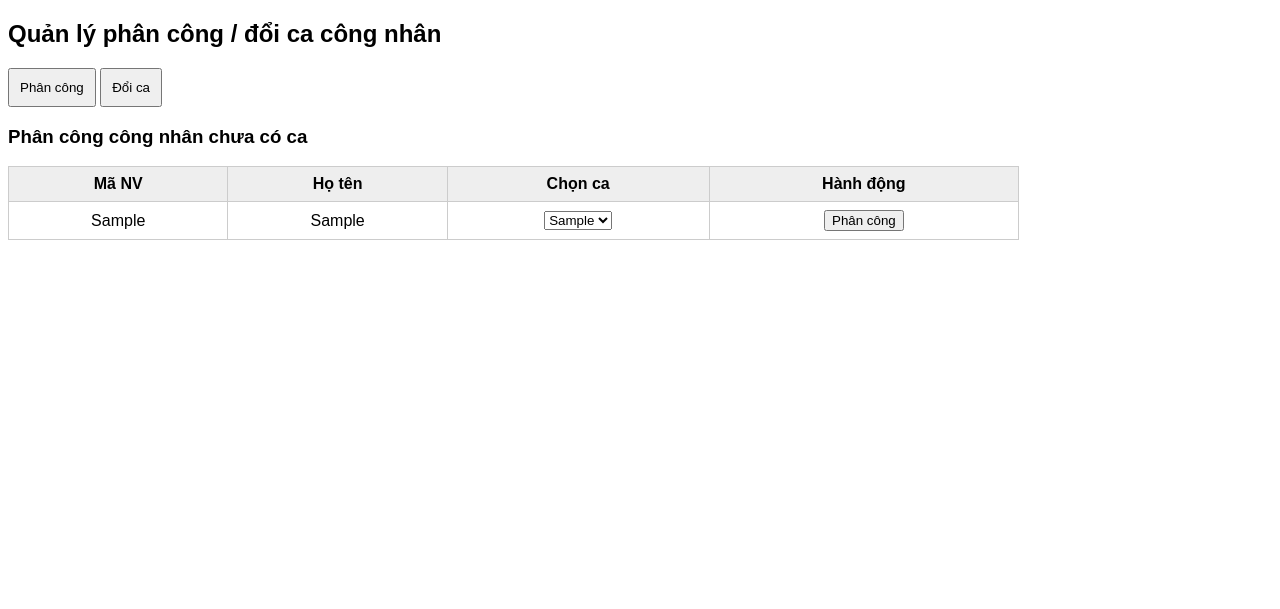
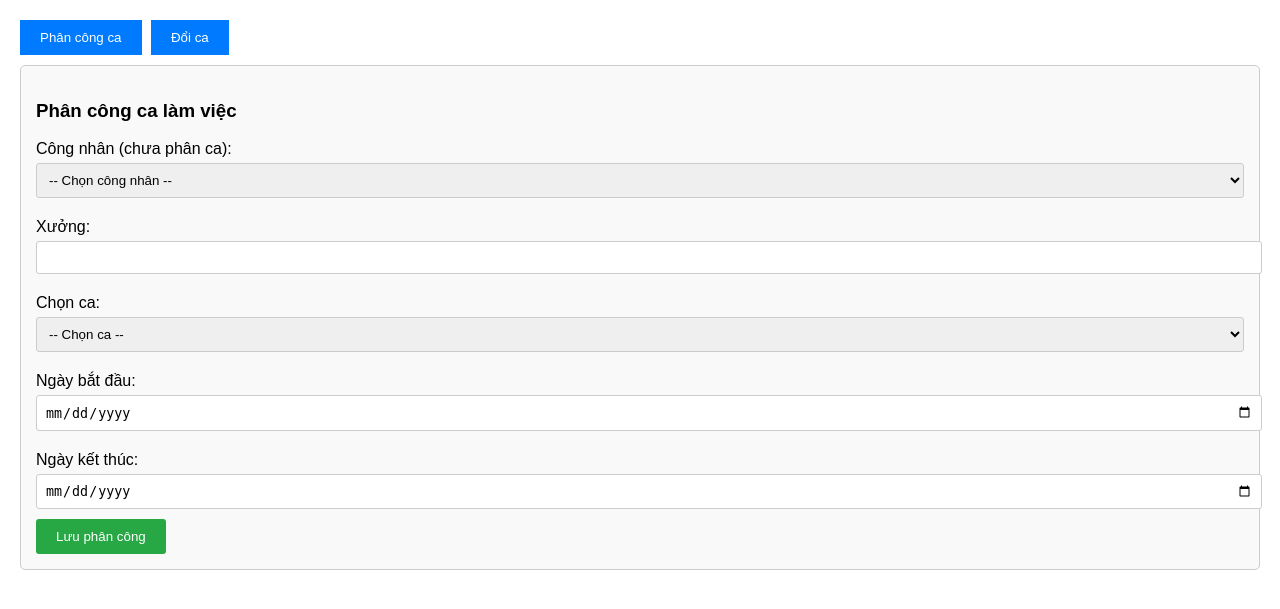
Before and after one commit to TienThanhTranK18IUH/PTUD_QLSX_NHAMAY_NOPAINNOGAIN, a PHP site: template app/views/phancong/PhanCongDoiCaLamViec.php in a window 1280 px wide. Shown: the top 609 px of the page. Run offline with PHP 8.4, Linux system fonts and the light colour scheme; the template is opened without the code that fills it: most values are stand-ins (such as "Sample title", 1, 10 or a date in 2020).

Commit message:
cap nhat chuc nang phan cong, doi ca Cong nhan

```diff
--- a/app/views/phancong/PhanCongDoiCaLamViec.php
+++ b/app/views/phancong/PhanCongDoiCaLamViec.php
@@ -2,158 +2,186 @@
 <html>
 
 <head>
-    <meta charset="UTF-8">
-    <title>Phân công / Đổi ca công nhân</title>
+    <meta charset="utf-8">
+    <title>Phân công / Đổi ca</title>
     <style>
     body {
         font-family: Arial;
+        margin: 20px;
     }
 
-    table {
-        border-collapse: collapse;
-        width: 80%;
-        margin-bottom: 20px;
-    }
-
-    th,
-    td {
-        border: 1px solid #ccc;
-        padding: 8px;
-        text-align: center;
-    }
-
-    th {
-        background-color: #eee;
-    }
-
-    .tab {
+    .tabs {
         margin-bottom: 10px;
     }
 
-    .tab button {
-        padding: 10px;
+    .tabs button {
+        background: #007BFF;
+        color: white;
+        border: none;
+        padding: 10px 20px;
         cursor: pointer;
+        margin-right: 5px;
+    }
+
+    .tabs button:hover {
+        background: #0056b3;
     }
 
     .tabcontent {
-        display: none;
+        border: 1px solid #ccc;
+        padding: 15px;
+        border-radius: 5px;
+        background: #f9f9f9;
     }
 
-    .tabcontent.active {
+    form label {
         display: block;
+        margin: 10px 0 5px;
+    }
+
+    form select,
+    form input {
+        width: 100%;
+        padding: 8px;
+        margin-bottom: 10px;
+        border-radius: 3px;
+        border: 1px solid #ccc;
+    }
+
+    form button {
+        background: #28a745;
+        color: white;
+        border: none;
+        padding: 10px 20px;
+        cursor: pointer;
+        border-radius: 3px;
+    }
+
+    form button:hover {
+        background: #218838;
+    }
+
+    .message {
+        padding: 10px;
+        background: #d4edda;
+        color: #155724;
+        border: 1px solid #c3e6cb;
+        margin-bottom: 15px;
+        border-radius: 3px;
     }
     </style>
-    <script>
-    function openTab(tabName) {
-        var i, x, tablinks;
-        x = document.getElementsByClassName("tabcontent");
-        for (i = 0; i < x.length; i++) x[i].className = x[i].className.replace(" active", "");
-        document.getElementById(tabName).className += " active";
-    }
-
-    function confirmAction(formId, actionText) {
-        if (confirm(actionText)) {
-            document.getElementById(formId).submit();
-        }
-    }
-    </script>
 </head>
 
 <body>
-    <h2>Quản lý phân công / đổi ca công nhân</h2>
 
-    <?php if(isset($message) && $message != ''): ?>
-    <p style="color:green;"><?php echo $message; ?></p>
+    <div class="tabs">
+        <button onclick="showTab('phancong')">Phân công ca</button>
+        <button onclick="showTab('doica')">Đổi ca</button>
+    </div>
+
+    <?php if(!empty($message)): ?>
+    <div class="message"><?php echo htmlspecialchars($message); ?></div>
     <?php endif; ?>
 
-    <div class="tab">
-        <button onclick="openTab('PhanCong')">Phân công</button>
-        <button onclick="openTab('DoiCa')">Đổi ca</button>
+
+    <!-- Phân công ca -->
+    <div id="phancong" class="tabcontent" style="display:block;">
+        <h3>Phân công ca làm việc</h3>
+        <form method="POST" action="index.php?controller=PhanCongDoiCa&action=capNhat">
+            <label>Công nhân (chưa phân ca):</label>
+            <select name="maNguoiDung" id="cnChuaPC" onchange="fillXuong('cnChuaPC','xuongPC')" required>
+                <option value="">-- Chọn công nhân --</option>
+                <?php foreach($congNhanChuaPhanCa as $cn): ?>
+                <option value="<?php echo $cn['maNguoiDung']; ?>" data-xuong="<?php echo $cn['maXuong']; ?>">
+                    <?php echo $cn['maNguoiDung'] . ' - ' . $cn['tenCongNhan']; ?>
+                </option>
+                <?php endforeach; ?>
+            </select>
+
+            <label>Xưởng:</label>
+            <input type="text" name="maXuong" id="xuongPC" readonly required>
+
+            <label>Chọn ca:</label>
+            <select name="maCa" required>
+                <option value="">-- Chọn ca --</option>
+                <?php foreach($danhSachCa as $ca): ?>
+                <option value="<?php echo $ca['maCa']; ?>">
+                    <?php echo $ca['maCa'] . ' (' . $ca['thoiGianBatDau'].'-'.$ca['thoiGianKetThuc'].')'; ?>
+                </option>
+                <?php endforeach; ?>
+            </select>
+
+            <label>Ngày bắt đầu:</label>
+            <input type="date" name="ngayBatDau" required>
+
+            <label>Ngày kết thúc:</label>
+            <input type="date" name="ngayKetThuc" required>
+
+            <button type="submit">Lưu phân công</button>
+        </form>
     </div>
 
-    <div id="PhanCong" class="tabcontent active">
-        <h3>Phân công công nhân chưa có ca</h3>
-        <?php if(count($congNhanChuaPhanCa) == 0): ?>
-        <p>Chưa có công nhân nào cần phân công.</p>
-        <?php else: ?>
-        <table>
-            <tr>
-                <th>Mã NV</th>
-                <th>Họ tên</th>
-                <th>Chọn ca</th>
-                <th>Hành động</th>
-            </tr>
-            <?php foreach($congNhanChuaPhanCa as $cn): ?>
-            <tr>
-                <td><?php echo $cn['maNguoiDung']; ?></td>
-                <td><?php echo $cn['hoTen']; ?></td>
-                <form id="phancong_<?php echo $cn['maNguoiDung']; ?>" method="post"
-                    action="index.php?controller=PhanCongDoiCa&action=capNhat">
-                    <td>
-                        <select name="maCa">
-                            <?php foreach($danhSachCa as $ca): ?>
-                            <option value="<?php echo $ca; ?>"><?php echo $ca; ?></option>
+    <!-- Đổi ca -->
+    <div id="doica" class="tabcontent" style="display:none;">
+        <h3>Đổi ca làm việc</h3>
+        <form method="POST" action="index.php?controller=PhanCongDoiCa&action=capNhat">
+            <label>Công nhân (đã phân ca):</label>
+            <select name="maNguoiDung" id="cnDaPC" onchange="fillXuong('cnDaPC','xuongDC'); fillCaMoi()" required>
+                <option value="">-- Chọn công nhân --</option>
+                <?php foreach($congNhanDaPhanCa as $cn): ?>
+                <option value="<?php echo $cn['maNguoiDung']; ?>" data-xuong="<?php echo $cn['maXuong']; ?>"
+                    data-cahientai="<?php echo $cn['maCa']; ?>">
+                    <?php echo $cn['maNguoiDung'] . ' - ' . $cn['tenCongNhan'] . ' (Ca hiện tại: '.$cn['maCa'].')'; ?>
+                </option>
                 <?php endforeach; ?>
             </select>
-                        <input type="hidden" name="maNguoiDung" value="<?php echo $cn['maNguoiDung']; ?>">
-                    </td>
-                    <td>
-                        <button type="button"
-                            onclick="confirmAction('phancong_<?php echo $cn['maNguoiDung']; ?>','Xác nhận phân công ca này cho công nhân?')">Phân
-                            công</button>
-                    </td>
-                </form>
-            </tr>
-            <?php endforeach; ?>
-        </table>
-        <?php endif; ?>
-    </div>
 
-    <div id="DoiCa" class="tabcontent">
-        <h3>Đổi ca cho công nhân đã có ca</h3>
-        <?php if(count($congNhanDaPhanCa) == 0): ?>
-        <p>Chưa có công nhân nào để đổi ca.</p>
-        <?php else: ?>
-        <table>
-            <tr>
-                <th>Mã NV</th>
-                <th>Họ tên</th>
-                <th>Ca hiện tại</th>
-                <th>Chọn ca mới</th>
-                <th>Hành động</th>
-            </tr>
-            <?php foreach($congNhanDaPhanCa as $cn): ?>
-            <tr>
-                <td><?php echo $cn['maNguoiDung']; ?></td>
-                <td><?php echo $cn['hoTen']; ?></td>
-                <td><?php echo $cn['maCa']; ?></td>
-                <form id="doica_<?php echo $cn['maNguoiDung']; ?>" method="post"
-                    action="index.php?controller=PhanCongDoiCa&action=capNhat">
-                    <td>
-                        <select name="maCa">
+            <label>Xưởng:</label>
+            <input type="text" name="maXuong" id="xuongDC" readonly required>
+
+            <label>Chọn ca mới:</label>
+            <select name="maCa" id="caMoi" required>
+                <option value="">-- Chọn ca mới --</option>
                 <?php foreach($danhSachCa as $ca): ?>
-                            <option value="<?php echo $ca; ?>" <?php if($ca==$cn['maCa']) echo 'selected'; ?>>
-                                <?php echo $ca; ?></option>
+                <option value="<?php echo $ca['maCa']; ?>">
+                    <?php echo $ca['maCa'].' ('.$ca['thoiGianBatDau'].'-'.$ca['thoiGianKetThuc'].')'; ?></option>
                 <?php endforeach; ?>
             </select>
-                        <input type="hidden" name="maNguoiDung" value="<?php echo $cn['maNguoiDung']; ?>">
-                    </td>
-                    <td>
-                        <button type="button"
-                            onclick="confirmAction('doica_<?php echo $cn['maNguoiDung']; ?>','Xác nhận đổi ca cho công nhân?')">Đổi
-                            ca</button>
-                    </td>
+
+            <label>Ngày bắt đầu:</label>
+            <input type="date" name="ngayBatDau" required>
+
+            <label>Ngày kết thúc:</label>
+            <input type="date" name="ngayKetThuc" required>
+
+            <button type="submit">Cập nhật / Đổi ca</button>
         </form>
-            </tr>
-            <?php endforeach; ?>
-        </table>
-        <?php endif; ?>
     </div>
 
     <script>
-    // Mặc định hiển thị tab Phân công
-    openTab('PhanCong');
+    function showTab(tab) {
+        document.getElementById('phancong').style.display = 'none';
+        document.getElementById('doica').style.display = 'none';
+        document.getElementById(tab).style.display = 'block';
+    }
+
+    function fillXuong(selectId, inputId) {
+        var sel = document.getElementById(selectId);
+        var xuong = sel.options[sel.selectedIndex].getAttribute('data-xuong');
+        document.getElementById(inputId).value = xuong;
+    }
+
+    function fillCaMoi() {
+        var sel = document.getElementById('cnDaPC');
+        var caHienTai = sel.options[sel.selectedIndex].getAttribute('data-cahientai');
+        var caMoi = document.getElementById('caMoi');
+        for (var i = 0; i < caMoi.options.length; i++) {
+            caMoi.options[i].style.display = (caMoi.options[i].value == caHienTai) ? 'none' : 'block';
+        }
+        caMoi.value = ""; // reset chọn
+    }
     </script>
+
 </body>
 
 </html>
```
Also changed, not shown: app/controllers/PhanCongDoiCaController.php (+18 -19 lines), app/controllers/phieuNhapXuatController.php (+19 -16 lines), app/models/PhanCongDoiCa.php (+56 -35 lines), app/models/PhieuXuatKhoTP.php (+7 -6 lines). Lines whose indentation alone changed are shown as unchanged.
